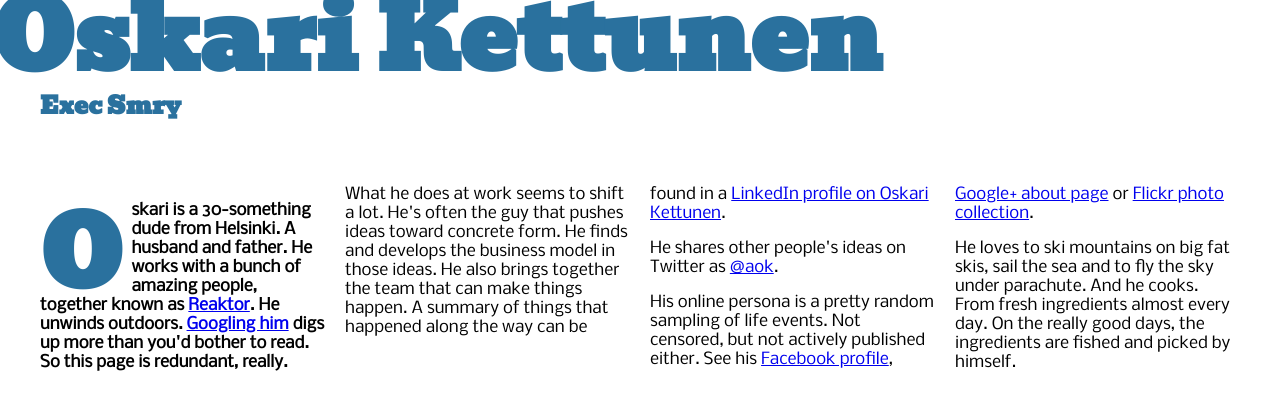
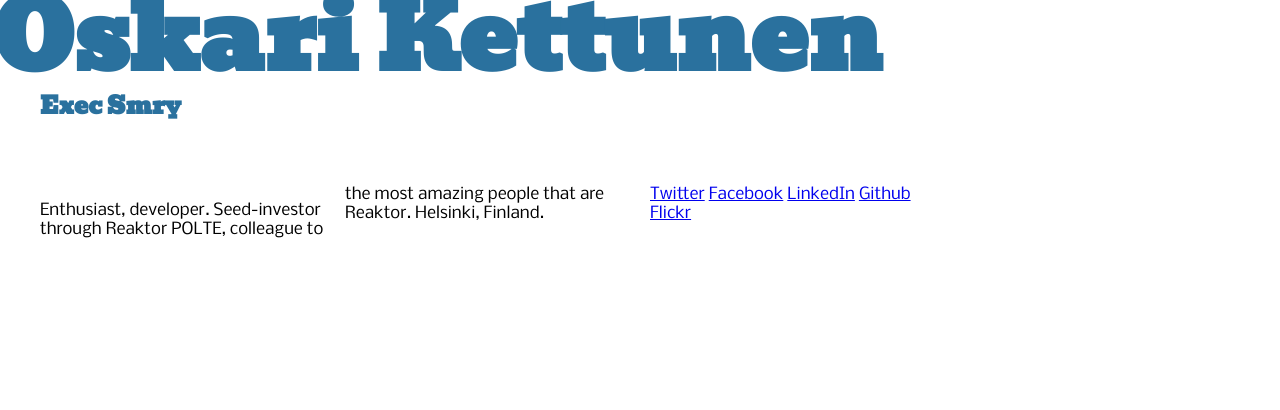
Before and after one commit to aok/aok.github.io, a plain HTML site: page index.html in a window 1280 px wide. Drawn offline with Linux system fonts and the light colour scheme.

Commit message:
dropped th eold text

```diff
--- a/index.html
+++ b/index.html
@@ -38,17 +38,18 @@
 	<div id="textbody">
 
 	<div class="multiCol">
+    <div itemscope="" itemtype="http://schema.org/Person">
+      <p>Enthusiast, developer. Seed-investor through Reaktor POLTE, colleague to the most amazing people that are Reaktor. Helsinki, Finland.</p>
 
-		<p class="ingress"><span class="dropcap">O</span>skari is a 30-something dude from Helsinki. A husband and father. He works with a bunch of amazing people, together known as <a href="http://reaktor.fi/en">Reaktor</a>. He unwinds outdoors. <a href="http://www.google.com/search?q=%22oskari+kettunen%22">Googling him</a> digs up more than you'd bother to read. So this page is redundant, really.</p>
+      <a href="http://twitter.com/aok" class="author-social" target="_blank"><i class="fa fa-fw fa-twitter-square"></i> Twitter</a>
+      <a href="http://facebook.com/oskari.kettunen" class="author-social" target="_blank"><i class="fa fa-fw fa-facebook-square"></i> Facebook</a>
+      <a href="http://linkedin.com/in/aokettun" class="author-social" target="_blank"><i class="fa fa-fw fa-linkedin-square"></i> LinkedIn</a>
+      <a href="http://github.com/aok" class="author-social" target="_blank"><i class="fa fa-fw fa-github"></i> Github</a>
+      <a href="http://www.flickr.com/aok" class="author-social" target="_blank"><i class="fa fa-fw fa-flickr"></i> Flickr</a>
+    </div>
 
-		<p>What he does at work seems to shift a lot. He's often the guy that pushes ideas toward concrete form. He finds and develops the business model in those ideas. He also brings together the team that can make things happen. A summary of things that happened along the way can be found in a <a href="http://www.linkedin.com/in/aokettun">LinkedIn profile on Oskari Kettunen</a>.</p>
+  </div>
 
-		<p>He shares other people's ideas on Twitter as <a href="http://twitter.com/#!/aok">@aok</a>.</p>
-
-		<p>His online persona is a pretty random sampling of life events. Not censored, but not actively published either. See his <a href="https://www.facebook.com/oskari.kettunen">Facebook profile</a>, <a href="https://plus.google.com/117343610878968701291/about">Google+ about page</a> or <a href="http://www.flickr.com/photos/aok/">Flickr photo collection</a>.</p>
-
-		<p>He loves to ski mountains on big fat skis, sail the sea and to fly the sky under parachute. And he cooks. From fresh ingredients almost every day. On the really good days, the ingredients are fished and picked by himself.</p>
-  </div>
 </div>
 
 </body>
```
